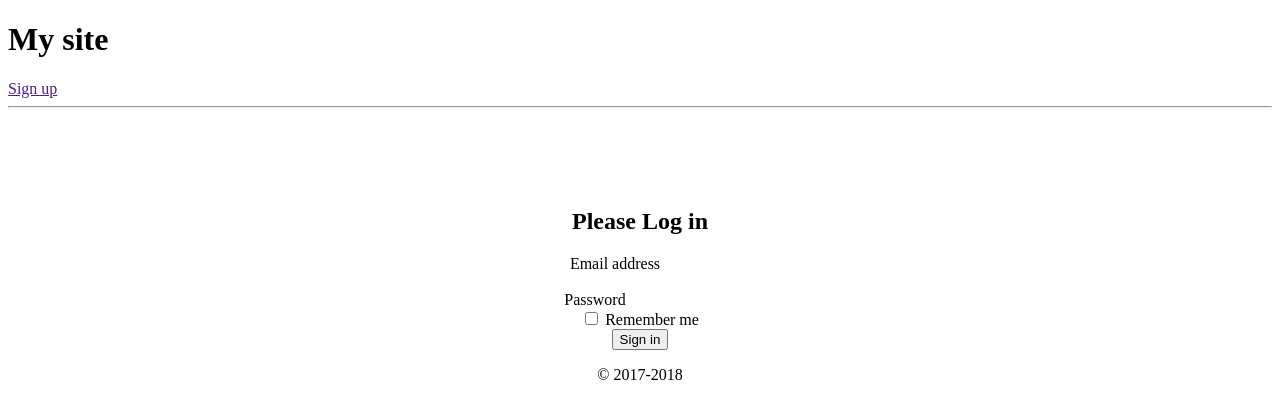
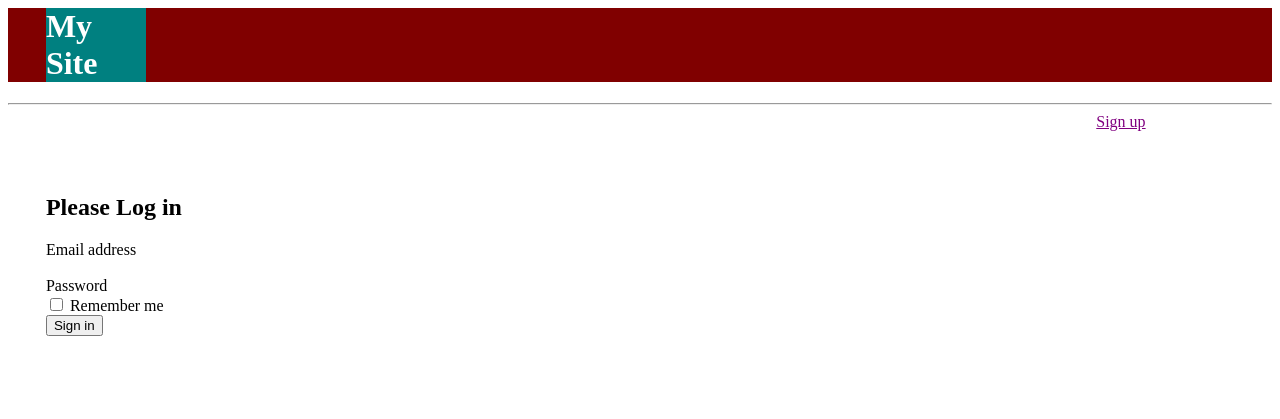
Before and after one commit to Akafadam/animated-potato, a Django app: template templates/login/base.html in a window 1280 px wide. Shown: the top 419 px of the page. Run offline with Django 3.2, Linux system fonts and the light colour scheme; the template is opened without the code that fills it, so the values that code supplies are empty.

Commit message:
More css modifications

```diff
--- a/static/css/stylesheet.css
+++ b/static/css/stylesheet.css
@@ -1,15 +1,28 @@
-
-.text-center{
-	text-align: center;
-	margin-top: 100px;
+a {
+	color: purple;
+	display:block;
 }
 
-#email-label{
-	position: relative;
-	left: -25px;
+a:hover {
+	color: blue;
 }
 
-#password-label{
-	position: relative;
-	left: -45px;
+.form{
+	margin-top: 7%;
+	margin-left: 3%;
 }
+
+.header{
+	margin-left: 3%;
+	margin-top:0%;
+	width: 100px;
+	background-color: #008080;
+	color:white;
+}
+
+.link-text {
+	display:block;
+	float:right;
+	margin-right: 10%;
+	margin-top:0%;
+}
--- a/templates/login/base.html
+++ b/templates/login/base.html
@@ -8,15 +8,19 @@
     <meta name="author" content="">
     <link rel="stylesheet" href='{% static "css/stylesheet.css" %}'>
 
-    <title>Signin Template for Bootstrap</title>
+    <title>Signin Template</title>
 
   </head>
 
   <body >
-    <h1>My site</h1>
-    <a href="">Sign up</a>
+  <div style="background-color: #800000">
+    <h1 class="header" >My Site</h1>
+  </div>
     <hr>
-    <form class="text-center">
+  <div class="link-text">
+    <a href="#">Sign up</a>
+  </div>
+    <form class="form">
       <h2>Please Log in</h2>
       <label for="inputEmail" id="email-label">Email address</label><br>
       {{email}}<br>
@@ -27,7 +31,6 @@
         </label>
       </div>
       <button class="btn btn-lg btn-primary btn-block" type="submit">Sign in</button>
-      <p class="mt-5 mb-3 text-muted">&copy; 2017-2018</p>
     </form>
   </body>
 </html>
```
